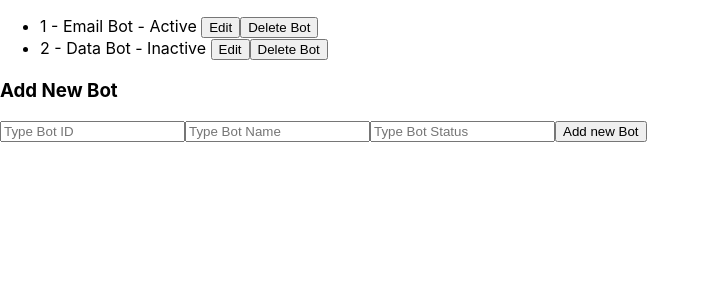
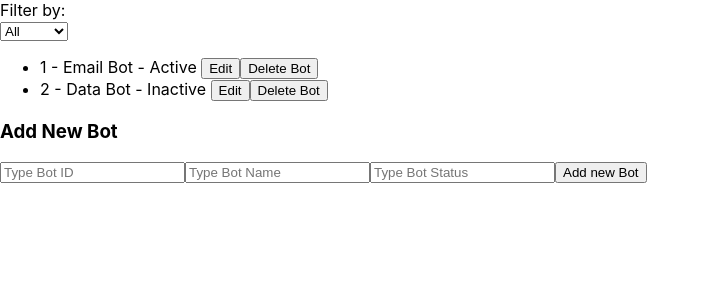
Before and after one commit to ChrisBrowne01/reactsample19, a React (Create React App) app: page / in a window 1280 px wide. Shown: the top 300 px of the page, without its empty margins (0-710 px from the left). Built offline with nearby package versions, Linux system fonts and the light colour scheme.

Commit message:
Add filtering functionality for bots by status in DynamicBotManager

```diff
--- a/src/DynamicBotManager.js
+++ b/src/DynamicBotManager.js
@@ -8,11 +8,16 @@ const DynamicBotManager = () => {
 
   const [newBot, setNewBot] = useState({ id: '', name: '', status: '' });
   const [editingBot, setEditingBot] = useState(null);
+  const [statusType, setStatusValue] = useState("all");
 
   const handleInputChange = (e) => {
     const { name, value } = e.target;
     setNewBot({ ...newBot, [name]: value });
   };
+
+  const filterByStatus = (statusValue) => {
+    return bots.filter(bot => bot.status === statusValue);
+  }
 
   const handleEditInputChange = (e) => {
     const { name, value } = e.target;
@@ -43,10 +48,24 @@ const DynamicBotManager = () => {
     }
   };
 
+  const handleFilter = (event) => {
+    setStatusValue(event.target.value);
+  }
+  const filteredBots = statusType !== "all" ? filterByStatus(statusType) : bots;
+
   return (
     <div className="dynamic-bot-manager">
+      <div>Filter by: {' '}
+        <form>
+          <select value={statusType} onChange={handleFilter}>
+            <option value="all">All</option>
+            <option value="Active">Active</option>
+            <option value="Inactive">Inactive</option>
+          </select>
+        </form>
+      </div>
       <ul>
-        {bots.map((bot) => (
+        {filteredBots.map((bot) => (
           <li key={bot.id}>
             <span>
               {bot.id} - {bot.name} - {bot.status}{' '}
```
